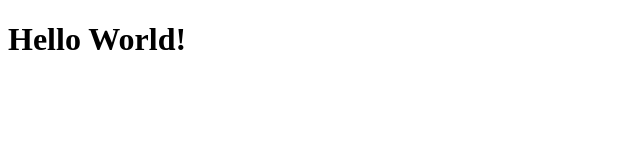
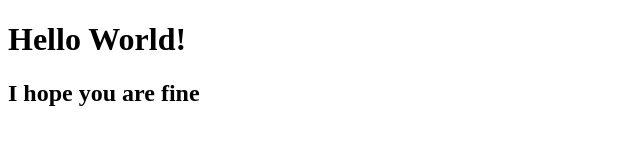
Before and after one commit to Dipanshu-9/hello, a plain HTML site: page index.html in a window 1280 px wide. Shown: the whole page, without its empty margins (0-640 px from the left). Drawn offline with Linux system fonts and the light colour scheme.

Commit message:
Update index.html

```diff
--- a/index.html
+++ b/index.html
@@ -8,5 +8,6 @@
 </head>
 <body>
     <h1>Hello World!</h1>
+    <h2> I hope you are fine</h2>
 </body>
 </html>
```
